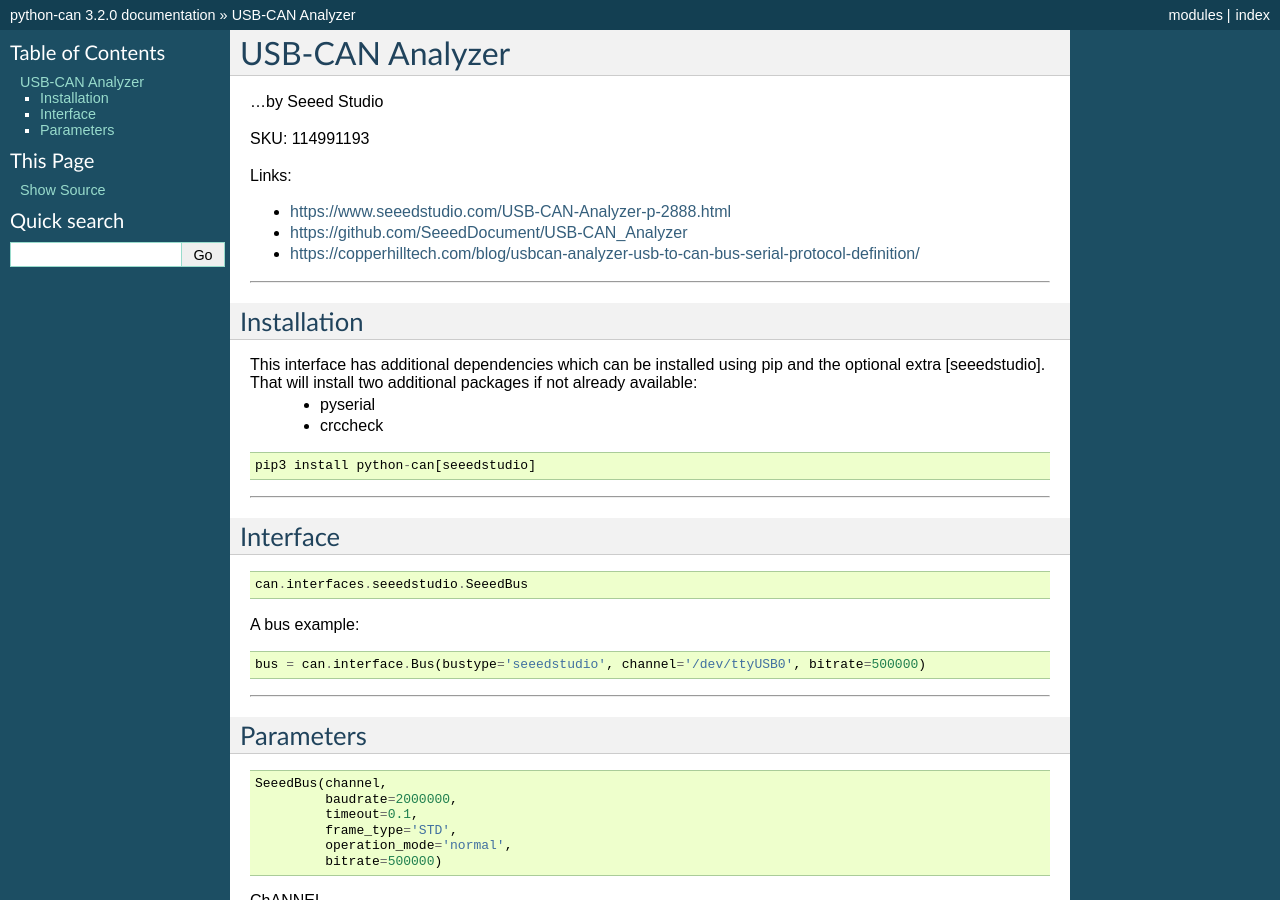
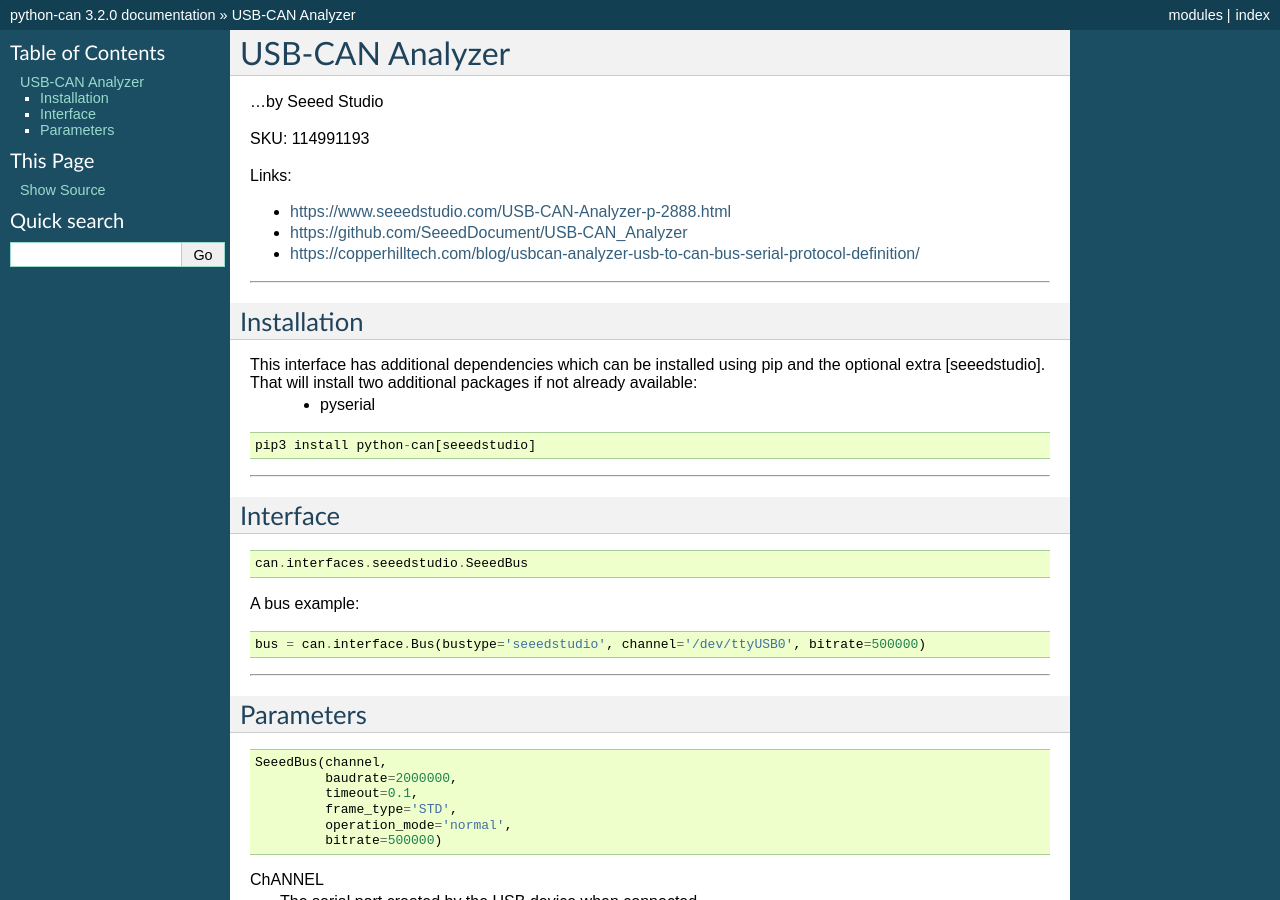
Before and after one commit to hardbyte/python-can, a Sphinx documentation site: the page built from doc/interfaces/seeedstudio.rst, in a window 1280 px wide and 900 px high. Built offline with Sphinx 7.4.7, drawn with Linux system fonts in a browser that asks for light colours.

Commit message:
remove crccheck reference from doco

```diff
--- a/doc/interfaces/seeedstudio.rst
+++ b/doc/interfaces/seeedstudio.rst
@@ -19,7 +19,6 @@ Installation
 ------------
 This interface has additional dependencies which can be installed using pip and the optional extra [seeedstudio].  That will install two additional packages if not already available:
  - pyserial
- - crccheck
 
 
 ::
```
